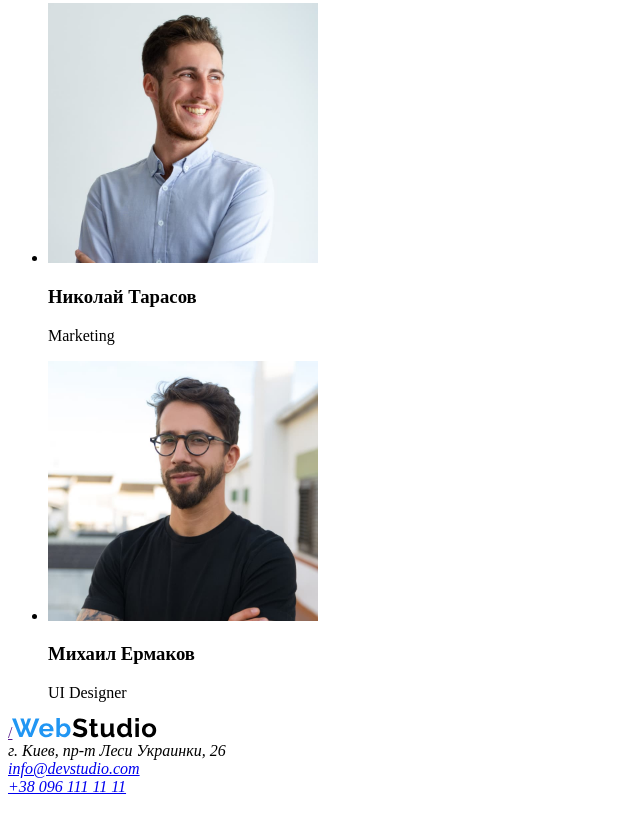
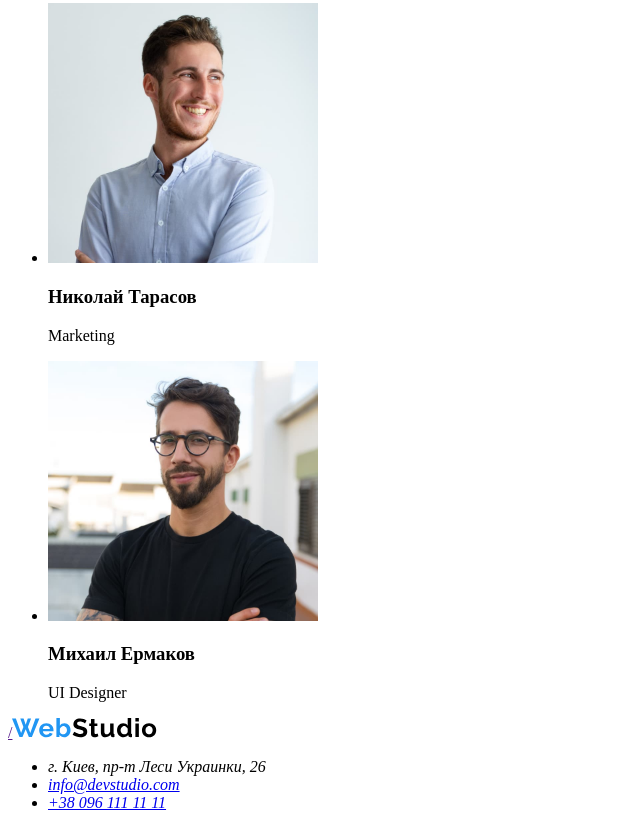
Before and after one commit to basyan68/goit-markup-hw-01, a plain HTML site: page index.html in a window 1280 px wide. Shown: the part 2291-3119 px from the top of the page, without its empty margins (0-640 px from the left). Before the commit the page ends 3095 px from the top, so only its background shows below. Drawn offline with Linux system fonts and the light colour scheme.

Commit message:
Последние правки

```diff
--- a/index.html
+++ b/index.html
@@ -73,9 +73,11 @@
     <footer>
         <a href="">/</a><img src="./images/WebStudio.svg" alt="">
         <address>
-            г. Киев, пр-т Леси Украинки, 26 <br>
-            <a href="mailto:info@devstudio.com">info@devstudio.com</a> <br>
-            <a href="tel:+380961111111">+38 096 111 11 11</a>
+            <ul>
+                <li>г. Киев, пр-т Леси Украинки, 26</li>
+                <li><a href="mailto:info@devstudio.com">info@devstudio.com</a></li>
+                <li><a href="tel:+380961111111">+38 096 111 11 11</a></li>
+            </ul>
         </address>
     </footer>
 </body>
```
